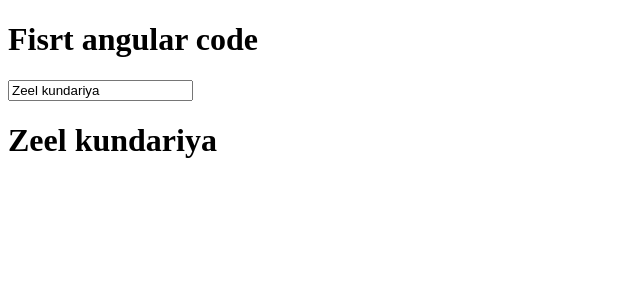
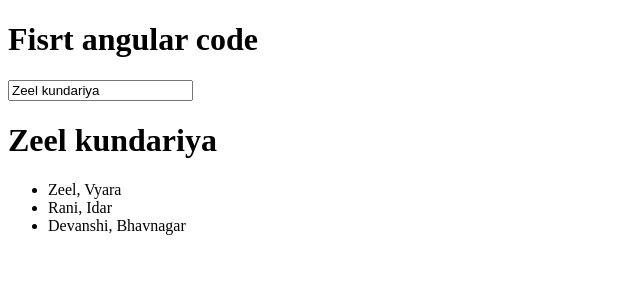
Before and after one commit to Zeelkundariya/Angular_class, an Angular app in the folder first-practical/: page / in a window 1280 px wide. Shown: the top 300 px of the page, without its empty margins (0-640 px from the left). Built offline with nearby package versions, Linux system fonts and the light colour scheme.

Commit message:
feat: Add CommonModule, studentDetails array, and display list using ngFor

```diff
--- a/first-practical/src/app/app.html
+++ b/first-practical/src/app/app.html
@@ -7,3 +7,10 @@
 
 <input type="text" placeholder="name" [(ngModel)] = "name"/>
 <h1>{{name}}</h1>
+
+
+<ul>
+    <li *ngFor="let name1 of studentDetails">
+        {{ name1.name }}, {{ name1.city }}
+    </li>
+</ul>
--- a/first-practical/src/app/app.ts
+++ b/first-practical/src/app/app.ts
@@ -1,15 +1,36 @@
-import { Component, signal } from '@angular/core';
+import { Component } from '@angular/core';
 import { Login } from './login/login';
-import {Signup} from './signup/signup'
+import { Signup } from './signup/signup';
 import { FormsModule } from '@angular/forms';
+import { CommonModule } from '@angular/common';
 
 @Component({
   selector: 'app-root',
-  imports: [Login, Signup, FormsModule],
+  standalone: true,
+  imports: [Login, Signup, FormsModule, CommonModule],
   templateUrl: './app.html',
   styleUrl: './app.css'
 })
 export class App {
-  name: string = "Zeel kundariya"
+  name: string = "Zeel kundariya";
 
+  studentName = ["abc", "def", "ghi"];
+
+  studentDetails = [
+    {
+      name: "Zeel",
+      age: 19,
+      city: "Vyara"
+    },
+    {
+      name: "Rani",
+      age: 19,
+      city: "Idar"
+    },
+    {
+      name: "Devanshi",
+      age: 18,
+      city: "Bhavnagar"
+    }
+  ];
 }
```
